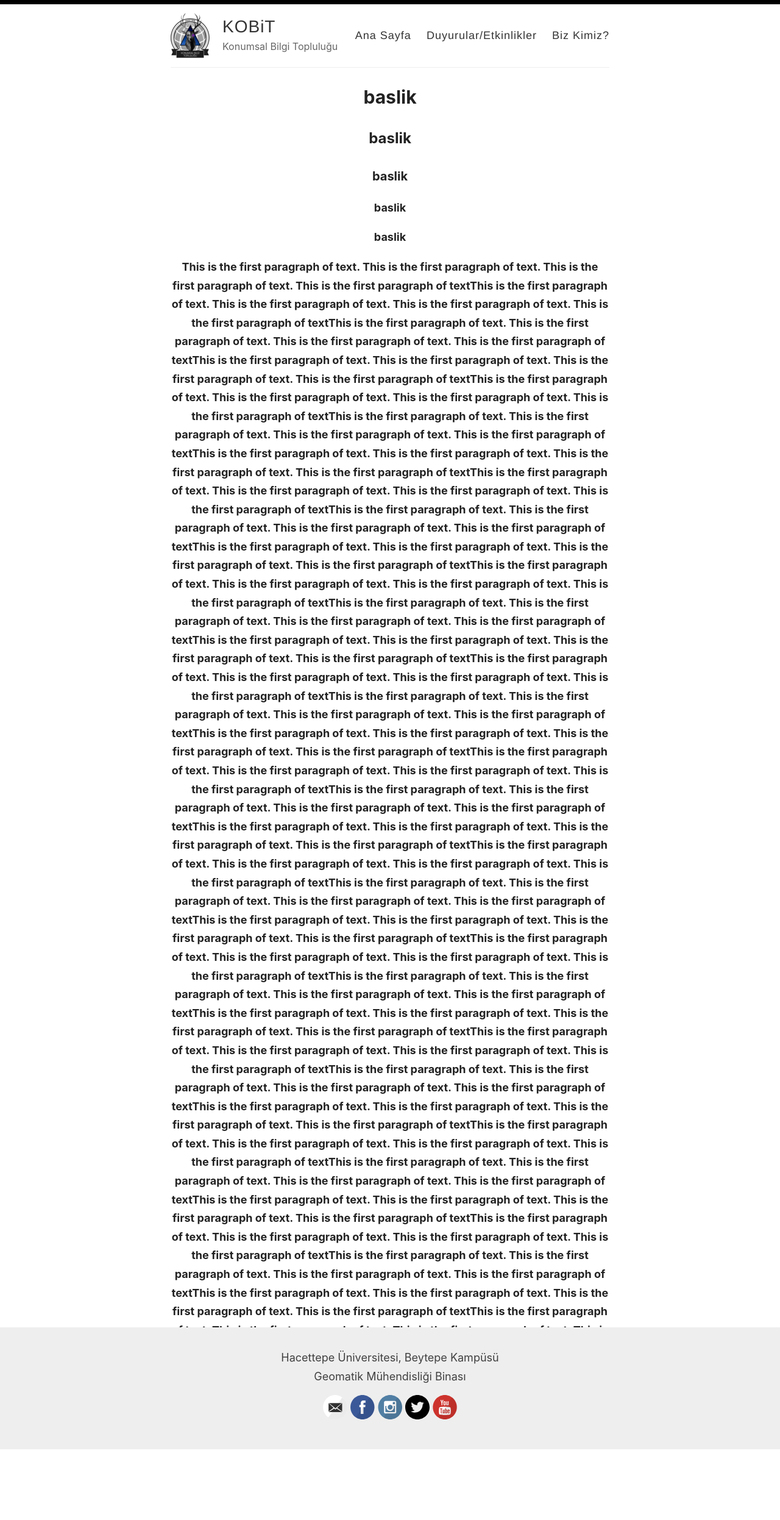
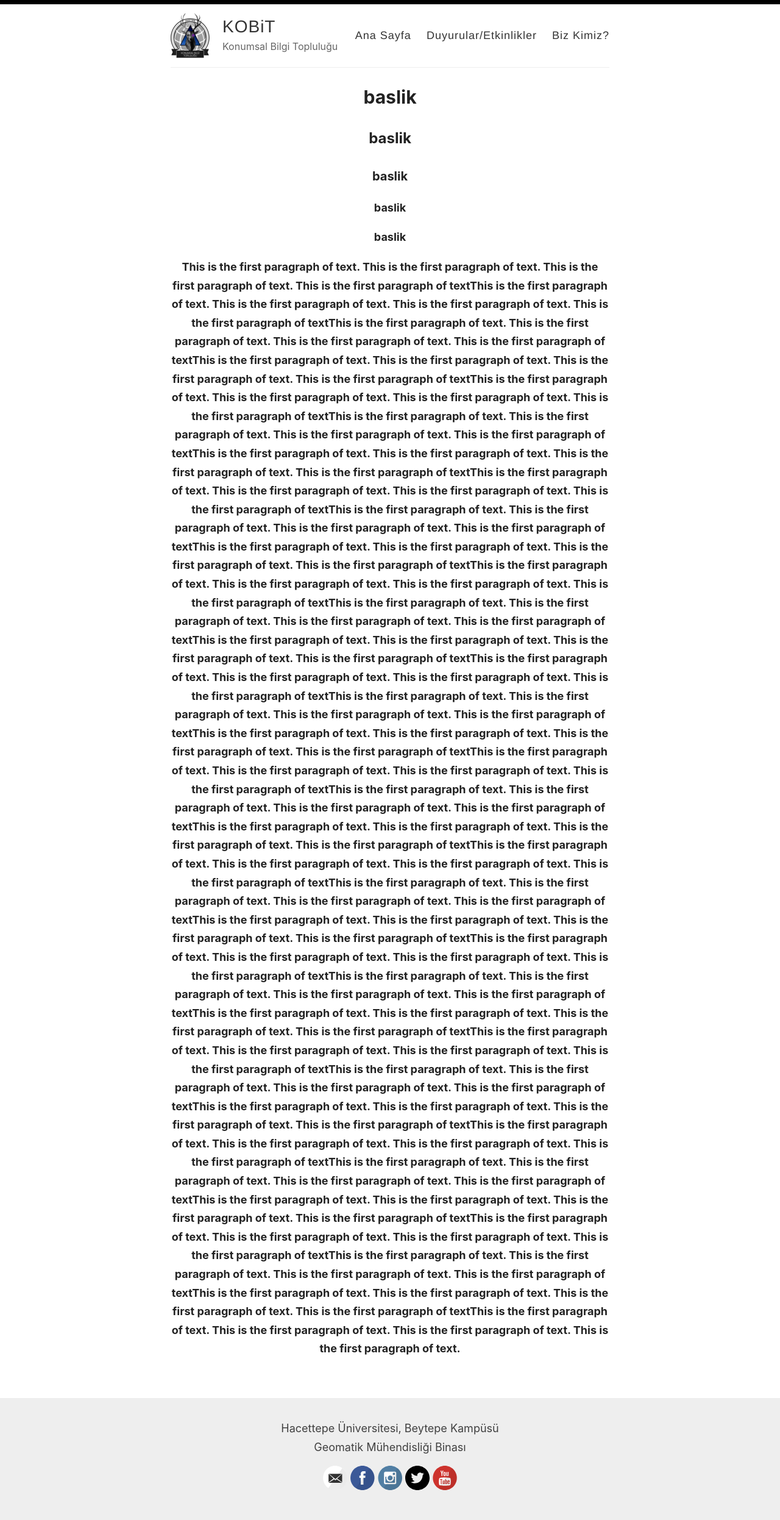
Before and after one commit to kabarmaz/kabarmaz, a Jekyll site: the page built from index.html, in a window 1280 px wide. Shown: the whole page at 61% size. Built offline with Jekyll 4.4.1, drawn with Linux system fonts in a browser that asks for light colours; the list of posts is cut into pages by our own code; before the commit the page ends 2377 px from its top, so only the background shows below that.

Commit message:
Update style.scss

```diff
--- a/assets/style.scss
+++ b/assets/style.scss
@@ -408,7 +408,7 @@ nav {
 }
 
 .wrapper-main {
-  padding-bottom: 134px;
+  padding-bottom: 250px;
 }
 
 .wrapper-footer {
```
